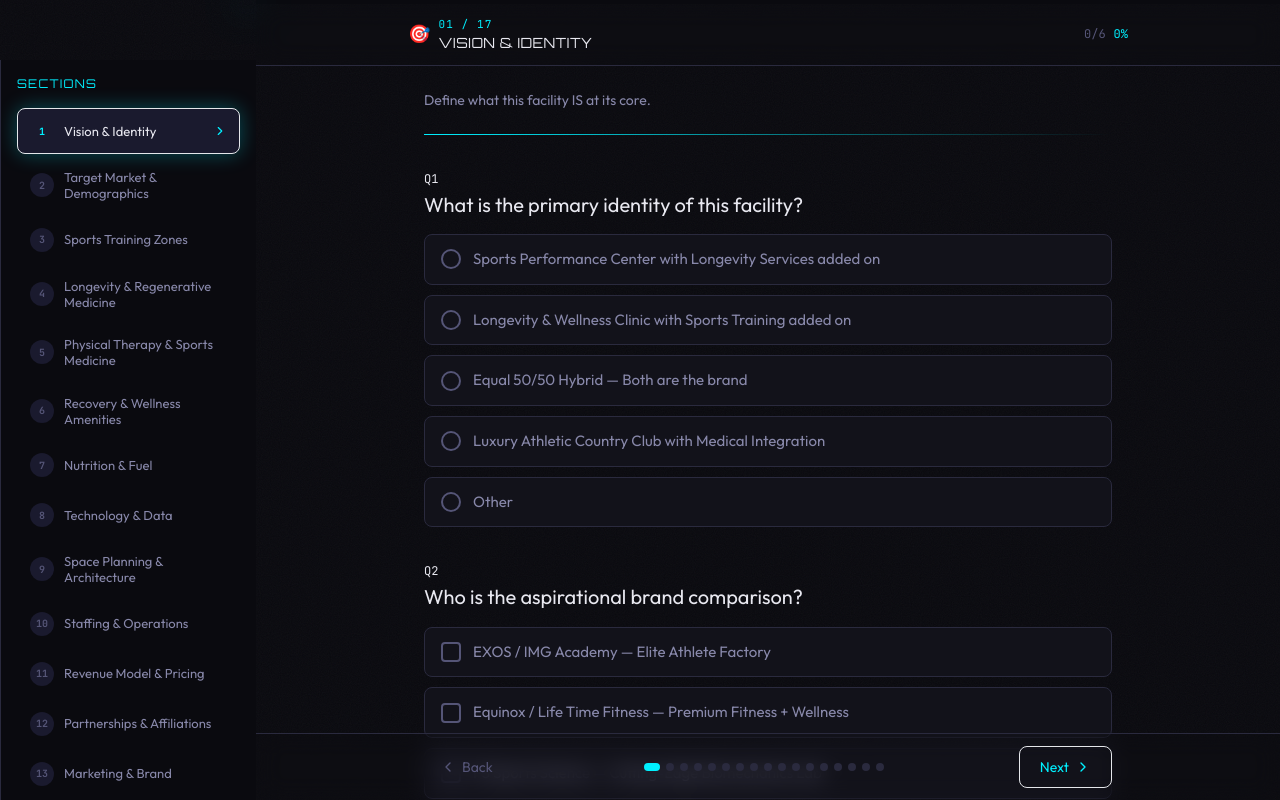
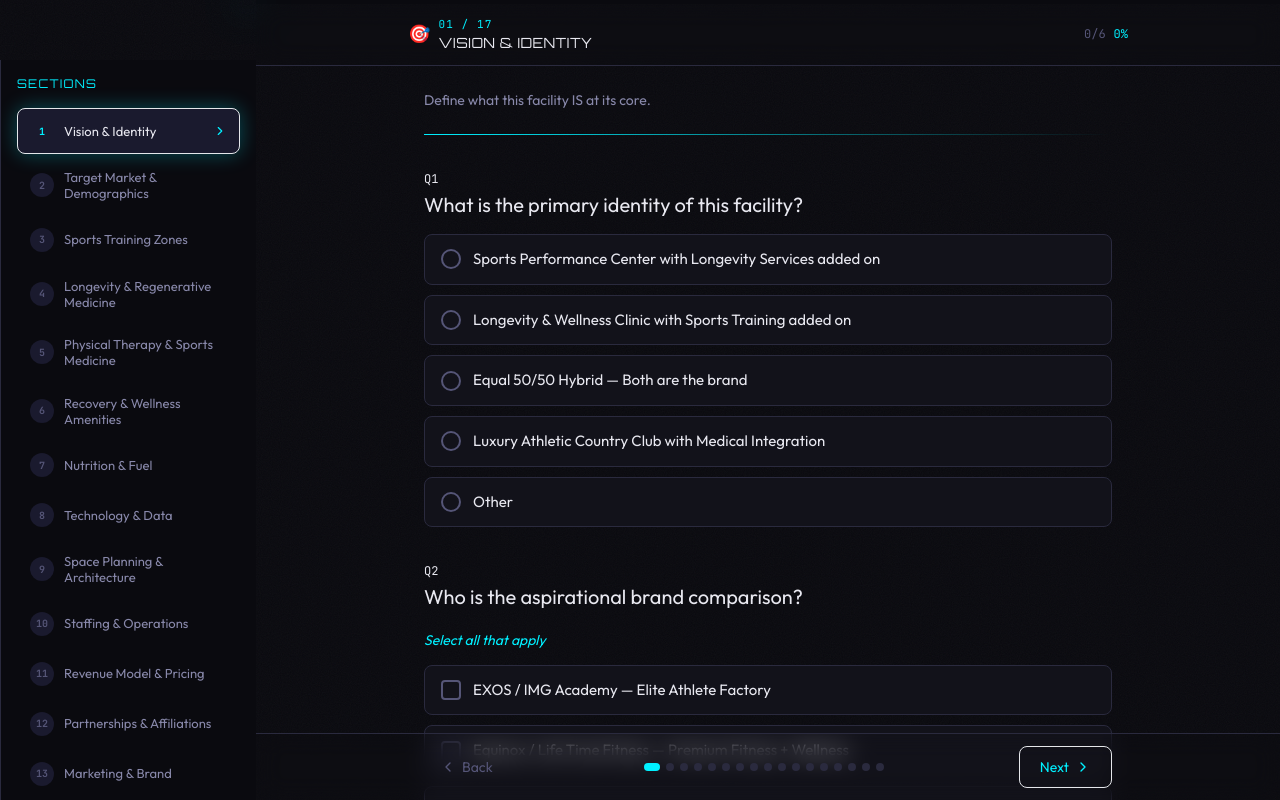
Before and after one commit to Mx7Zero/Prime-Facility-Vision-Questionnaire, a Next.js app: page / in a window 1280 px wide. Both pictures are taken after typing "Sample", "name@example.com", "Sample" into the empty fields and a click on the button "BEGIN →". Shown: the top 800 px of the page. Built offline with nearby package versions, Linux system fonts and the light colour scheme.

Commit message:
fix: improve option card contrast, scroll-to-top on nav, add select-all-that-apply hint

```diff
--- a/app/page.tsx
+++ b/app/page.tsx
@@ -96,17 +96,17 @@ export default function HomePage() {
   const handleNextSection = () => {
     if (currentSection < sections.length - 1) {
       setCurrentSection((prev) => prev + 1);
-      window.scrollTo({ top: 0, behavior: 'smooth' });
+      setTimeout(() => window.scrollTo(0, 0), 50);
     } else {
       setScreen('review');
-      window.scrollTo(0, 0);
+      setTimeout(() => window.scrollTo(0, 0), 50);
     }
   };
 
   const handlePrevSection = () => {
     if (currentSection > 0) {
       setCurrentSection((prev) => prev - 1);
-      window.scrollTo({ top: 0, behavior: 'smooth' });
+      setTimeout(() => window.scrollTo(0, 0), 50);
     }
   };
 
--- a/components/MultiSelect.tsx
+++ b/components/MultiSelect.tsx
@@ -62,7 +62,7 @@ export default function MultiSelect({
 
   return (
     <div className="flex flex-col gap-2.5">
-      {maxSelections && (
+      {maxSelections ? (
         <div className="flex items-center justify-between mb-1">
           <span className="text-text-secondary text-sm font-body">
             Select up to {maxSelections}
@@ -75,6 +75,12 @@ export default function MultiSelect({
             }`}
           >
             {selectionCount}/{maxSelections}
+          </span>
+        </div>
+      ) : (
+        <div className="mb-1">
+          <span className="text-accent-cyan text-sm font-body italic">
+            Select all that apply
           </span>
         </div>
       )}
--- a/components/OptionCard.tsx
+++ b/components/OptionCard.tsx
@@ -79,7 +79,7 @@ export default function OptionCard({
 
       {/* Label */}
       <span
-        className={`flex-1 ${selected ? 'text-text-primary' : 'text-text-secondary'}`}
+        className={`flex-1 ${selected ? 'text-white font-medium' : 'text-text-primary'}`}
       >
         {label}
       </span>
```
